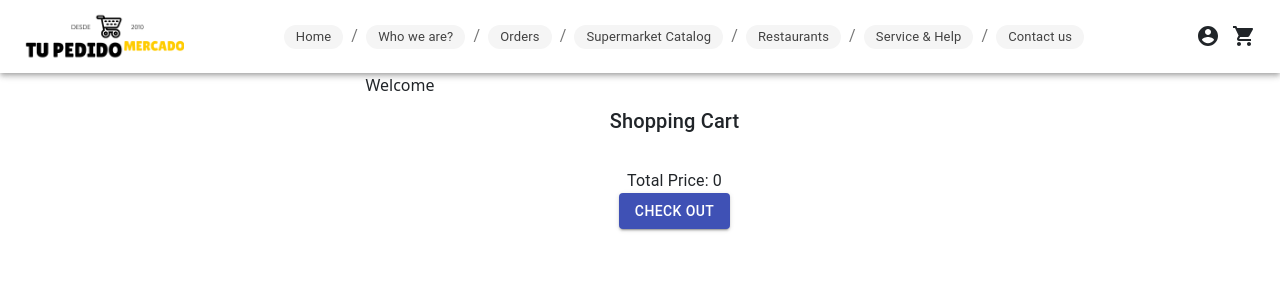
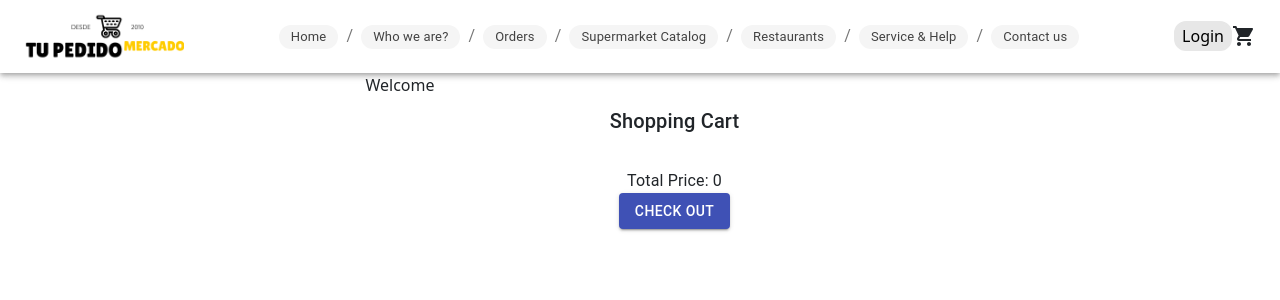
Before and after one commit to RRMoreno/tupedido-RRafols, a React (Create React App) app: page / in a window 1280 px wide. Shown: the top 300 px of the page. Built offline with nearby package versions, Linux system fonts and the light colour scheme.

Commit message:
Incorporando el login y el logout con LoginButton.jsx, Profile.jsx y LogoutButton.jsx

```diff
--- a/src/App.js
+++ b/src/App.js
@@ -10,6 +10,7 @@ import ProductDetails from "./components/ProductDetails/ProductDetails";
 import CartItemsDetails from "./components/CartItemsDetails/CartItemsDetails";
 import CartPage from "./components/CartPage/CartPage";
 import CartProvider from "./components/CartProvider/CartProvider";
+
 
 
 function App() {
--- /dev/null
+++ b/src/components/Login/LoginButton.jsx
@@ -0,0 +1,19 @@
+import React from "react";
+import {useAuth0} from "@auth0/auth0-react";
+import './LoginButton.scss'
+
+
+export const LoginButton = () => {
+    const {loginWithRedirect} = useAuth0();
+
+    function dologin() {
+        console.log('click');
+        loginWithRedirect().then(value => {
+            console.log(value);
+        })
+    }
+
+    return <button className="login-button" onClick={dologin} color="primary">
+        Login
+    </button>
+}
--- /dev/null
+++ b/src/components/Login/LoginButton.scss
@@ -0,0 +1,5 @@
+.login-button{
+  border-radius: 12px;
+  border: 2px solid #e7e7e7;
+  background: #e7e7e7;
+}
--- /dev/null
+++ b/src/components/Logout/LogoutButton.jsx
@@ -0,0 +1,11 @@
+import React from "react";
+import {useAuth0} from "@auth0/auth0-react";
+import './LogoutButton.scss'
+
+export const LogoutButton = () => {
+    const {logout} = useAuth0();
+
+    return <button className="logout-button" onClick={() => logout({returnTo: window.location.origin})}>
+        Logout
+    </button>
+}
--- /dev/null
+++ b/src/components/Logout/LogoutButton.scss
@@ -0,0 +1,5 @@
+.logout-button{
+  border-radius: 12px;
+  border: 2px solid #e7e7e7;
+  background: #e7e7e7;
+}
--- a/src/components/NavBar/NavBar.jsx
+++ b/src/components/NavBar/NavBar.jsx
@@ -1,15 +1,19 @@
+import {useAuth0} from "@auth0/auth0-react";
 import React from 'react';
 import {makeStyles} from '@material-ui/core/styles';
 import AppBar from '@material-ui/core/AppBar';
 import Toolbar from '@material-ui/core/Toolbar';
 import IconButton from '@material-ui/core/IconButton';
-import AccountCircle from '@material-ui/icons/AccountCircle';
+
 import logo from '../../assets/logo.png'
 import CartWidget from "../CartWidget/CartWidget";
 import MainMenu from "../MainMenu/MainMenu";
 import MobileMenu from "../MobileMenu/MobileMenu";
 import {Hidden} from "@material-ui/core";
 import './NavBar.scss';
+import {LoginButton} from "../Login/LoginButton";
+import {LogoutButton} from "../Logout/LogoutButton";
+import Profile from "../Profile/Profile";
 
 const useStyles = makeStyles((theme) => ({
     root: {
@@ -25,8 +29,7 @@ const useStyles = makeStyles((theme) => ({
 
 export default function NavBar() {
     const classes = useStyles();
-    const [auth] = React.useState(true);
-
+    const { isAuthenticated } = useAuth0();
 
 
     return (
@@ -38,14 +41,17 @@ export default function NavBar() {
                         <MainMenu/>
                     </Hidden>
                     <div className='menuIcons'>
-                        {auth && (
-                            <div>
-                                <IconButton color="inherit">
-                                    <AccountCircle/>
-                                </IconButton>
-                                <CartWidget/>
-                            </div>
-                        )}
+                        <div className="content-profile">
+                            {isAuthenticated ? (
+                                <>
+                                    <LogoutButton/>
+                                    <Profile/>
+                                </>
+                            ) : (<LoginButton/>
+                            )}
+
+                            <CartWidget/>
+                        </div>
                         <Hidden lgUp>
                             <IconButton edge="start" className={classes.menuButton} color="inherit" aria-label="menu">
                                 <MobileMenu/>
--- a/src/components/NavBar/NavBar.scss
+++ b/src/components/NavBar/NavBar.scss
@@ -11,3 +11,8 @@
   justify-content: center;
   align-items: center;
 }
+
+.content-profile{
+  display: flex;
+  align-items: center;
+}
--- a/src/components/ProductDetails/ProductDetails.jsx
+++ b/src/components/ProductDetails/ProductDetails.jsx
@@ -8,6 +8,7 @@ import './ProductDetails.scss';
 import {Rating} from "@material-ui/lab";
 import {Counter} from "../Counter/Counter";
 import {CartContext} from "../CartProvider/CartProvider";
+import Button from "@material-ui/core/Button";
 
 function ProductDetails() {
 
@@ -67,8 +68,11 @@ function ProductDetails() {
                                 </Typography>
                                 <Typography variant="body1" color="textSecondary"
                                             className="in-stock">{inStock()}</Typography>
-                                {initialAmount && <Counter stock={product.qty} amount={initialAmount} onChange={handleChange} onIncrease={increaseQuantity} onDecrease={decreaseQuantity}/>
+                                {initialAmount != null && <Counter stock={product.qty} amount={initialAmount} onChange={handleChange} onIncrease={increaseQuantity} onDecrease={decreaseQuantity}/>
                                 }
+                                <Button variant="contained" color="primary">
+                                   Buy now
+                                </Button>
                             </div>
 
                         </div>
--- /dev/null
+++ b/src/components/Profile/Profile.jsx
@@ -0,0 +1,20 @@
+import React from "react";
+import { useAuth0 } from "@auth0/auth0-react";
+
+const Profile = () => {
+    const { user, isAuthenticated, isLoading } = useAuth0();
+
+    if (isLoading) {
+        return <div>Loading ...</div>;
+    }
+
+    return (
+        isAuthenticated && (
+            <div>
+                <h6>{user.name}</h6>
+            </div>
+        )
+    );
+};
+
+export default Profile;
--- a/src/index.js
+++ b/src/index.js
@@ -8,7 +8,11 @@ import {Auth0Provider} from "@auth0/auth0-react";
 
 ReactDOM.render(
   <React.StrictMode>
-      <Auth0Provider domain="rrafolsmoreno.eu.auth0.com" clientId="h32seM8H2bT3HBkuHYtvJMJWe7nmPXcd">
+      <Auth0Provider
+          domain="rrafolsmoreno.eu.auth0.com"
+          clientId="h32seM8H2bT3HBkuHYtvJMJWe7nmPXcd"
+          redirectUri="http://localhost:3000"
+      >
         <App />
       </Auth0Provider>
 
```
